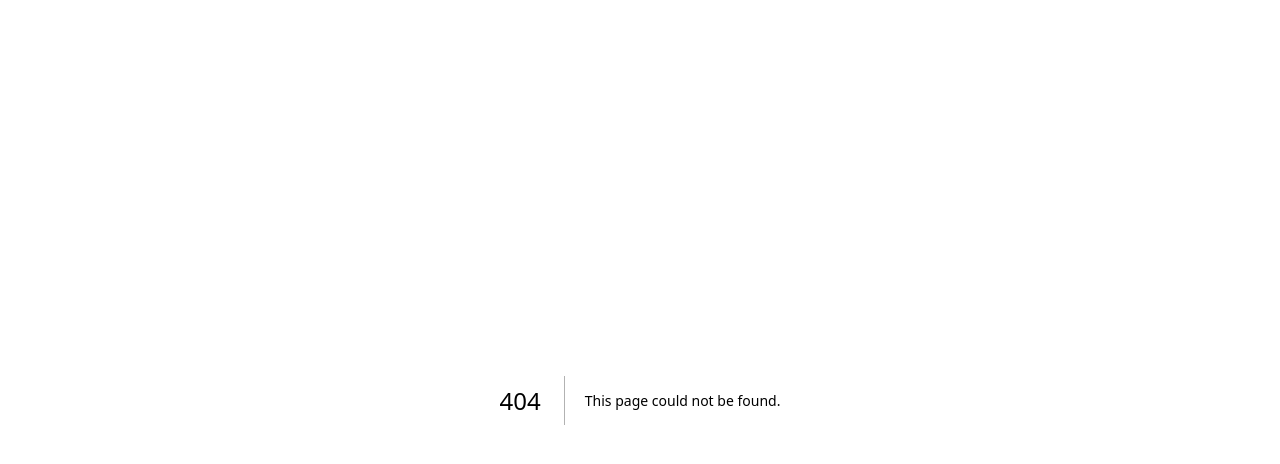
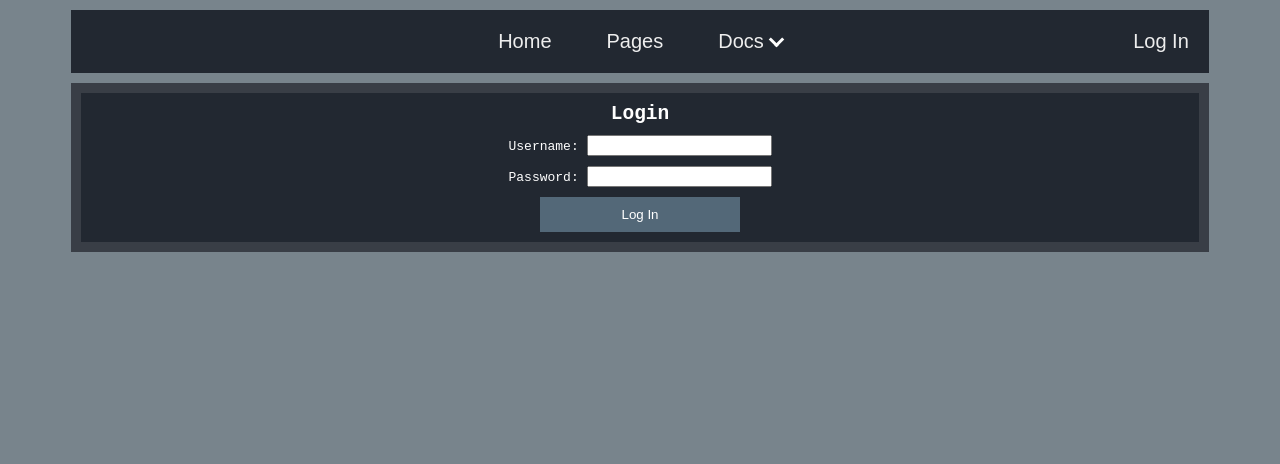
Before and after one commit to jrose0116/WikiTemplate, a Next.js app: page /login in a window 1280 px wide. Before the commit this address had no page. Shown: the top 464 px of the page. Built offline with nearby package versions, Linux system fonts and the light colour scheme; no server answers.

Commit message:
Create login page

```diff
--- /dev/null
+++ b/pages/login.js
@@ -0,0 +1,44 @@
+import { useState } from "react";
+import Main from "@/components/main/Main";
+import { toast } from "react-toastify";
+import {signIn} from "next-auth/react"
+
+const Login = () => {
+    const [username, setUsername] = useState('');
+    const [password, setPassword] = useState('');
+
+    const loginUser = async (event) => {
+        event.preventDefault()
+        try {
+            const response = await signIn('credentials', {
+              redirect: false,
+              username,
+              password
+            })
+
+            if (response?.error) {
+                toast.error(response.error)
+            }
+            else {
+              window.location.href = '/'
+            }
+          } catch (error) {
+            toast.error(error);
+          }
+        };
+
+        return <Main>
+        <div style={{backgroundColor: "#393E46", width: "90%", margin: "10px auto", padding: "10px 0"}}>
+            <div style={{backgroundColor: "#222831", padding: "10px", width: "calc(100% - 40px)", margin: "0 auto"}}>
+                <form onSubmit={loginUser} style={{display: "flex", flexDirection: "column", gap: "10px", color: "white", fontFamily: "monospace", textAlign: "center"}}>
+                    <h2 style={{margin: 0}}>Login</h2>
+                    <label>Username: <input type="text" value={username} onChange={(e) => setUsername(e.target.value)} required /></label>
+                    <label>Password: <input type="password" value={password} onChange={(e) => setPassword(e.target.value)} required /></label>
+                    <button type="submit" style={{backgroundColor: "#536878", color: "white", padding: "10px 20px", border: "none", width: "200px", margin: "auto"}}>Log In</button>
+                </form>
+            </div>
+        </div>
+      </Main>
+}
+
+export default Login
```
